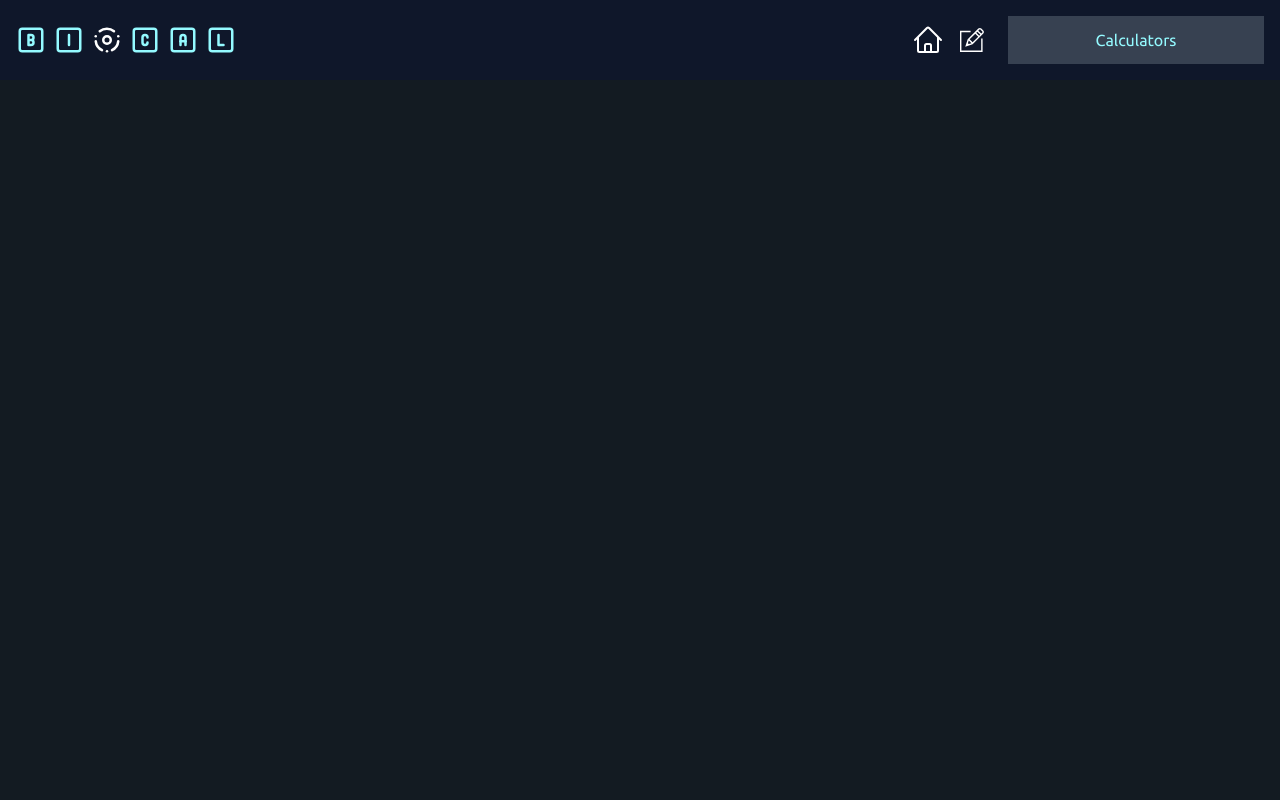
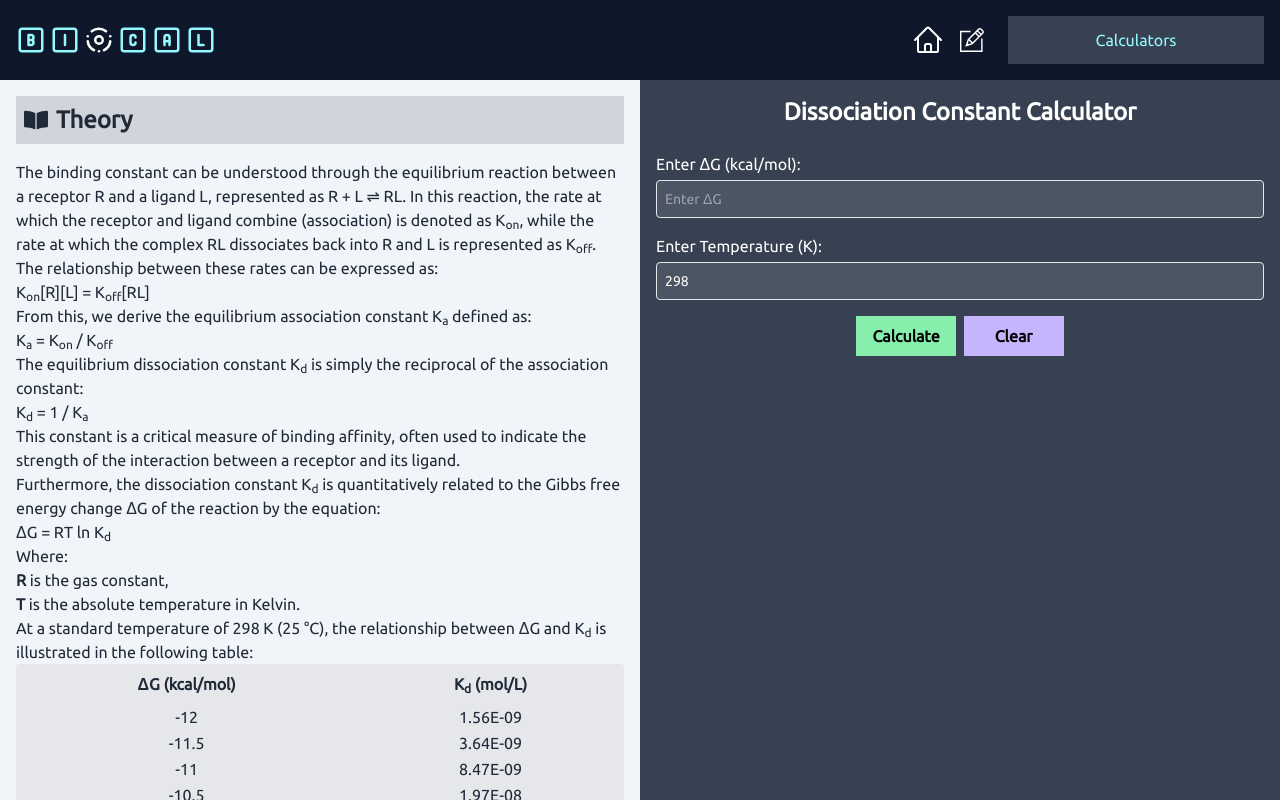
Before and after one commit to torbalansky/biochem-lab-calculators, a React (Create React App) app: page /kdcalculator in a window 1280 px wide. Before the commit this address had no page. Built offline with nearby package versions, Linux system fonts and the light colour scheme.

Commit message:
Add Kd calculator.

```diff
--- a/src/App.js
+++ b/src/App.js
@@ -12,6 +12,7 @@ import PCRCalculator from './components/PCRCalculator';
 import Calculator from './components/Calculator';
 import AntibodyCalulator from './components/AntibodyDilution';
 import ProteinAbs280Calculator from './components/ProteinAbs280Calculator';
+import KdCalculator from './components/kdcalculator';
 
 function App() {
   return (
@@ -32,6 +33,7 @@ function App() {
             <Route path="/calculator" element={<Calculator />} />
             <Route path="/antibody" element={<AntibodyCalulator />} />
             <Route path="/protein280" element={< ProteinAbs280Calculator />} />
+            <Route path="kdcalculator" element={<KdCalculator />} />
           </Routes>
         </div>
       </Router>
--- a/src/components/Navbar.jsx
+++ b/src/components/Navbar.jsx
@@ -57,7 +57,8 @@ const Navbar = () => {
     { name: "PCR Master Mix", path: "/PCR" },
     { name: "Antibody Dilution Calculator", path: "/antibody" },
     { name: "Protein Concentration Calculator", path: "/protein280" },
-    {name: "Lab Book and Calculator", path: "/calculator" },
+    { name: "Lab Book and Calculator", path: "/calculator" },
+    { name: "Calculate Kd", path: "/kdcalculator"}
   ];
 
   const isActive = (path) => {
@@ -77,7 +78,7 @@ const Navbar = () => {
   return (
     <nav className="p-4 text-neonBlue bg-slate-900 flex justify-between items-center font-sans top-0 z-50 sticky tablet-content">
       <div className="container flex justify-between items-center w-full">
-        <button className='flex items-center gap-2 font-semibold text-3xl' onClick={() => handleNavigation('/')} data-aos="fade-right">
+        <button className='flex items-center gap-1 font-semibold text-3xl' onClick={() => handleNavigation('/')} data-aos="fade-right">
           <TbSquareLetterB className="rotate-360 cursor-pointer" />
           <TbSquareLetterI className="rotate-360 cursor-pointer" />
           <TbAtom2 className="rotate-360 cursor-pointer text-white" />
--- a/src/components/ProteinAbs280Calculator.jsx
+++ b/src/components/ProteinAbs280Calculator.jsx
@@ -180,15 +180,13 @@ const ProteinAbs280Calculator = () => {
         <p className="mb-2 font-mono text-sm bg-gray-100 p-2 rounded">
         A = ε × C × l
         </p>
-        <p className="mb-2">
-        where:
+        <p className="mb-2">Where:</p>
         <ul className="list-disc ml-5">
             <li><strong>A:</strong> Absorbance at 280 nm (unitless)</li>
             <li><strong>ε:</strong> Molar extinction coefficient of the protein (M⁻¹ cm⁻¹)</li>
             <li><strong>C:</strong> Concentration of the protein in solution (M)</li>
             <li><strong>l:</strong> Path length of the cuvette or container (cm)</li>
         </ul>
-        </p>
 
         <h3 className="text-xl font-semibold mb-2">Practical Application</h3>
         <p className="mb-2">
--- /dev/null
+++ b/src/components/kdcalculator.jsx
@@ -0,0 +1,167 @@
+import React, { useState, useEffect } from 'react';
+import { FaBookOpen } from "react-icons/fa";
+import AOS from 'aos';
+import 'aos/dist/aos.css';
+
+const KdCalculator = () => {
+  const [deltaG, setDeltaG] = useState('');
+  const [temperature, setTemperature] = useState(298);
+  const [kd, setKd] = useState('');
+  const [error, setError] = useState('');
+
+  const calculateKd = () => {
+    const deltaGValue = parseFloat(deltaG);
+    const tempValue = parseFloat(temperature);
+
+    if (!isNaN(deltaGValue) && !isNaN(tempValue) && tempValue > 0) {
+      const R = 0.001987;
+      const kdValue = Math.exp(deltaGValue / (R * tempValue));
+      setKd(kdValue.toExponential(2));
+      setError('');
+    } else {
+      setError('Please enter valid values for ΔG and temperature.');
+      setKd('');
+    }
+  };
+
+  const handleClearFields = () => {
+    setDeltaG('');
+    setKd('');
+    setTemperature(298);
+    setError('');
+  };
+
+  useEffect(() => {
+    AOS.init({ duration: 1000 });
+  }, []);
+
+  return (
+    <div className="flex flex-col lg:flex-row text-white bg-slate-900 app-container" data-aos="fade-right">
+      <div className="flex-1 p-4 bg-slate-100 text-gray-800 overflow-y-auto overflow-x-hidden text-left">
+        <h2 className="flex items-center text-2xl font-bold mb-4 bg-gray-300 p-2">
+          <FaBookOpen className="h-6 w-6 mr-2" />
+          Theory
+        </h2>
+        <p>
+          The binding constant can be understood through the equilibrium reaction between a receptor
+          R and a ligand L, represented as
+          R + L ⇌ RL. In this reaction, the rate at which the receptor and ligand combine (association) is denoted as K<sub>on</sub>, while the rate at which the complex RL dissociates back into R and L is represented as K<sub>off</sub>. The relationship between these rates can be expressed as:
+        </p>
+        <p>
+          K<sub>on</sub>[R][L] = K<sub>off</sub>[RL]
+        </p>
+        <p>
+          From this, we derive the equilibrium association constant K<sub>a</sub> defined as:
+        </p>
+        <p>
+          K<sub>a</sub> = K<sub>on</sub> / K<sub>off</sub>
+        </p>
+        <p>
+          The equilibrium dissociation constant K<sub>d</sub> is simply the reciprocal of the association constant:
+        </p>
+        <p>
+          K<sub>d</sub> = 1 / K<sub>a</sub>
+        </p>
+        <p>
+          This constant is a critical measure of binding affinity, often used to indicate the strength of the interaction between a receptor and its ligand.
+        </p>
+        <p>
+          Furthermore, the dissociation constant K<sub>d</sub> is quantitatively related to the Gibbs free energy change ΔG of the reaction by the equation:
+        </p>
+        <p>
+          ΔG = RT ln K<sub>d</sub>
+        </p>
+        <p>Where:</p>
+          <ul>
+            <li><strong>R</strong> is the gas constant,</li>
+            <li><strong>T</strong> is the absolute temperature in Kelvin.</li>
+          </ul>
+
+        <p>
+          At a standard temperature of 298 K (25 °C), the relationship between ΔG and K<sub>d</sub> is illustrated in the following table:
+        </p>
+        <table className="w-full text-center bg-gray-200 rounded">
+          <thead>
+            <tr>
+              <th className="p-2">ΔG (kcal/mol)</th>
+              <th className="p-2">K<sub>d</sub> (mol/L)</th>
+            </tr>
+          </thead>
+          <tbody>
+            <tr><td>-12</td><td>1.56E-09</td></tr>
+            <tr><td>-11.5</td><td>3.64E-09</td></tr>
+            <tr><td>-11</td><td>8.47E-09</td></tr>
+            <tr><td>-10.5</td><td>1.97E-08</td></tr>
+            <tr><td>-10</td><td>4.59E-08</td></tr>
+            <tr><td>-9.5</td><td>1.07E-07</td></tr>
+            <tr><td>-9</td><td>2.49E-07</td></tr>
+            <tr><td>-8.5</td><td>5.79E-07</td></tr>
+            <tr><td>-8</td><td>1.35E-06</td></tr>
+            <tr><td>-7.5</td><td>3.14E-06</td></tr>
+            <tr><td>-7</td><td>7.30E-06</td></tr>
+            <tr><td>-6.5</td><td>1.70E-05</td></tr>
+            <tr><td>-6</td><td>3.95E-05</td></tr>
+            <tr><td>-5.5</td><td>9.20E-05</td></tr>
+            <tr><td>-5</td><td>2.14E-04</td></tr>
+            <tr><td>-4.5</td><td>4.99E-04</td></tr>
+            <tr><td>-4</td><td>1.16E-03</td></tr>
+          </tbody>
+        </table>
+      </div>
+
+      <div className="flex-1 p-4 bg-gray-700">
+        <h1 className="text-2xl font-bold mb-6 text-center">Dissociation Constant Calculator</h1>
+        <div className="mb-4">
+          <label className="block mb-1 text-left">Enter ΔG (kcal/mol):</label>
+          <input
+            type="number"
+            value={deltaG}
+            onChange={(e) => setDeltaG(e.target.value)}
+            className="w-full p-2 border text-sm bg-gray-600 rounded"
+            placeholder="Enter ΔG"
+          />
+        </div>
+
+        <div className="mb-4">
+          <label className="block mb-1 text-left">Enter Temperature (K):</label>
+          <input
+            type="number"
+            value={temperature}
+            onChange={(e) => setTemperature(e.target.value)}
+            className="w-full p-2 border text-sm bg-gray-600 rounded"
+            placeholder="Enter Temperature"
+          />
+        </div>
+
+        {error && (
+          <p className="text-red-500 text-center mb-4">{error}</p>
+        )}
+
+        <div className="flex justify-center mb-4">
+          <button
+            type="button"
+            onClick={calculateKd}
+            className="px-4 py-2 cursor-pointer transition-all duration-200 ease-in-out hover:scale-110 font-semibold bg-green-300 text-black"
+          >
+            Calculate
+          </button>
+          <button
+            type="button"
+            onClick={handleClearFields}
+            className="w-[100px] ml-2 px-4 py-2 cursor-pointer transition-all duration-200 ease-in-out hover:scale-110 font-semibold bg-violet-300 text-black"
+          >
+            Clear
+          </button>
+        </div>
+
+        {kd && (
+          <div className="text-center text-lg">
+            <strong>Calculated K<sub>d</sub>:</strong> {kd} mol/L
+          </div>
+        )}
+      </div>
+    </div>
+  );
+};
+
+export default KdCalculator;
```
Also changed, not shown: src/components/Home.jsx (+27 -14 lines).
